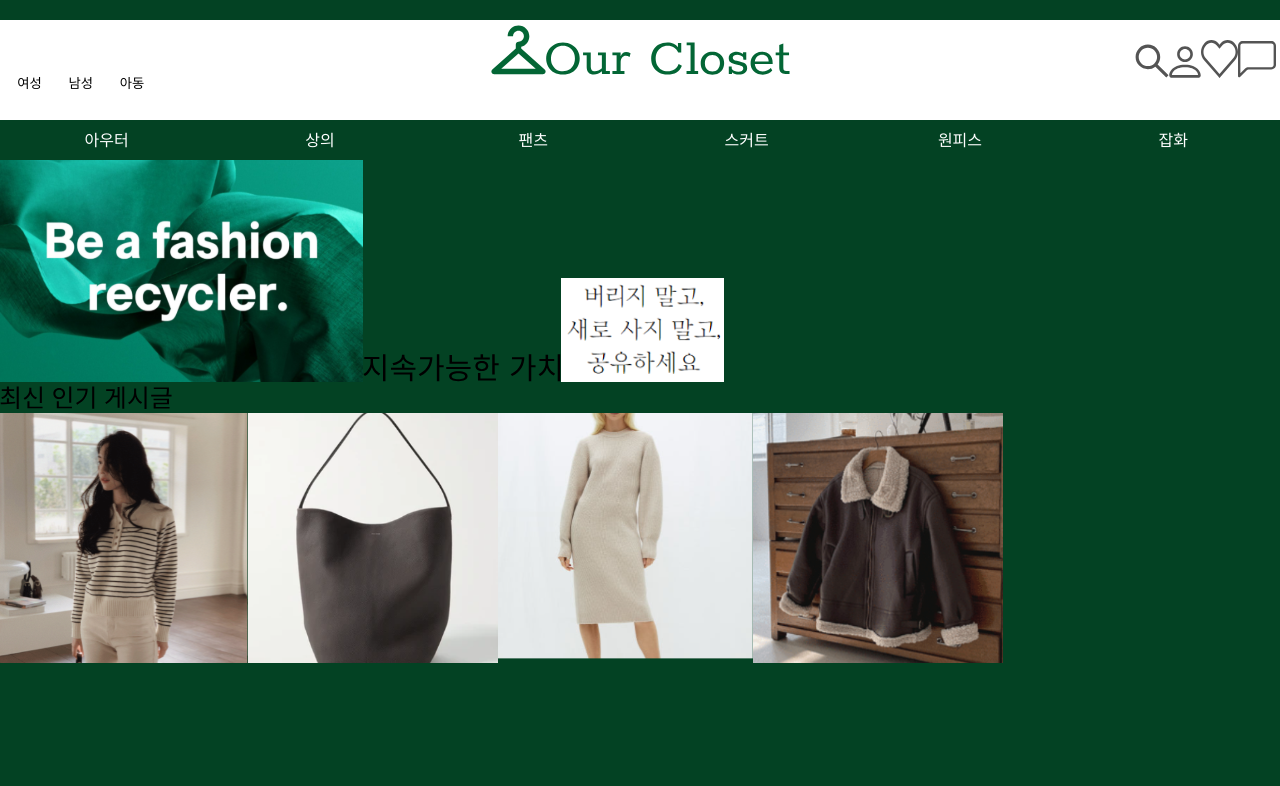
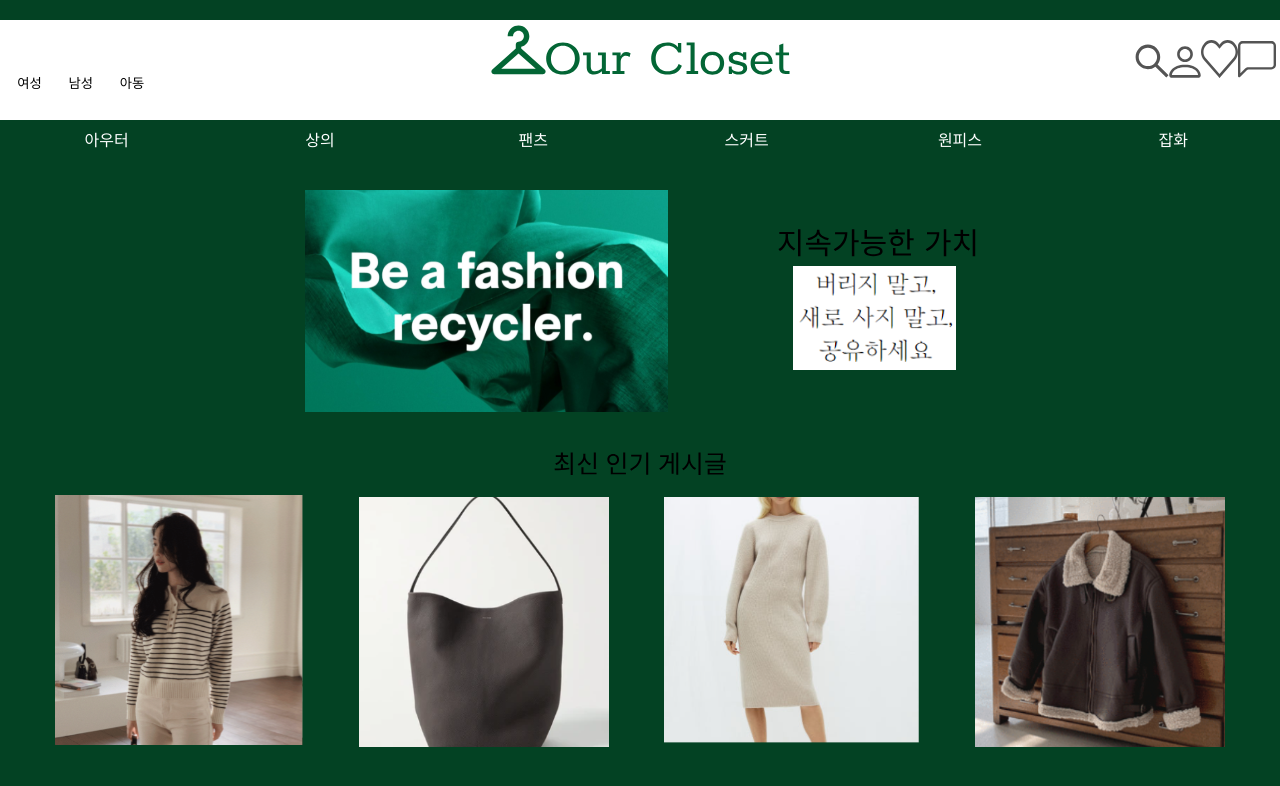
Before and after one commit to sm-koeunseo/OurClose-t, a React (Create React App) app: page /home in a window 1280 px wide. Shown: the top 786 px of the page. Built offline with nearby package versions, Linux system fonts and the light colour scheme.

Commit message:
0208 minyeong

```diff
--- a/src/component/MainPage/moved/Home.css
+++ b/src/component/MainPage/moved/Home.css
@@ -0,0 +1,19 @@
+.home_up{
+    display: flex;
+    align-items: center;
+    justify-content: center;
+
+    margin-top: 30px;
+}
+.home_up_right{
+    justify-content: center;
+}
+
+.home_down{
+    display: flex;
+    justify-content: space-around;
+}
+.home_down_down{
+    display: flex;
+    justify-content: space-evenly;
+}
--- a/src/component/MainPage/moved/Home.js
+++ b/src/component/MainPage/moved/Home.js
@@ -20,17 +20,23 @@ class Home extends Component {
                 <Navbar/>
 
                 <div className="home_up">
-                    <img src={image1} alt="image1"></img>
+                    <img style={{marginRight:"70px"}} src={image1} alt="image1"></img>
+                    <div style={{marginLeft:"40px"}} className='home_up_right'>
                         <img src={image2} alt="image2"></img>
-                    <img src={image3} alt="image3"></img>
+                        <div><img style={{marginLeft:"15px", marginTop:"5px"}} src={image3} alt="image3"></img></div>
+                    </div>
                 </div>
 
+                <div>
                     <div className="home_down">
-                <img src={down} alt="down"></img><br/>
+                        <img style={{marginTop:"40px", marginBottom:"20px"}} src={down} alt="down"></img>
+                    </div>
+                    <div className="home_down_down">
                         <Link to="/detail"><img src={down1} alt="down1"></img></Link>
                         <img src={down2} alt="down2"></img>
                         <img src={down3} alt="down3"></img>
                         <img src={down4} alt="down4"></img>
+                    </div>
                 </div>
             </div>
         )
```
Lines whose indentation alone changed are shown as unchanged.
